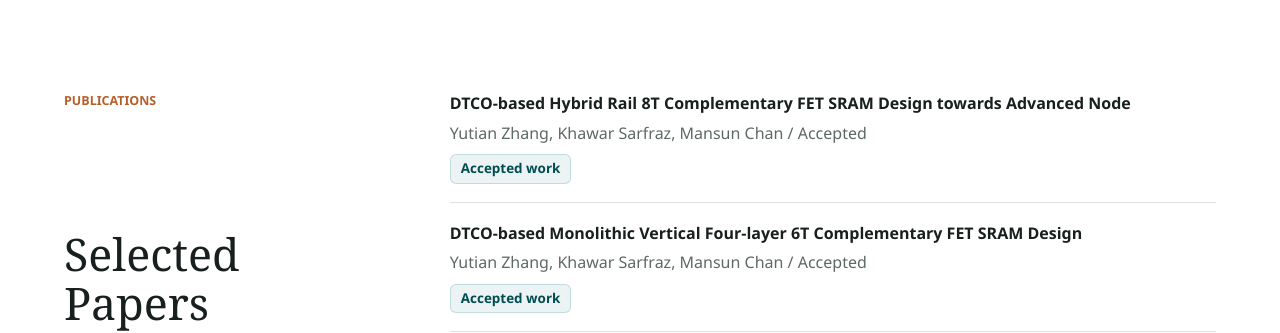
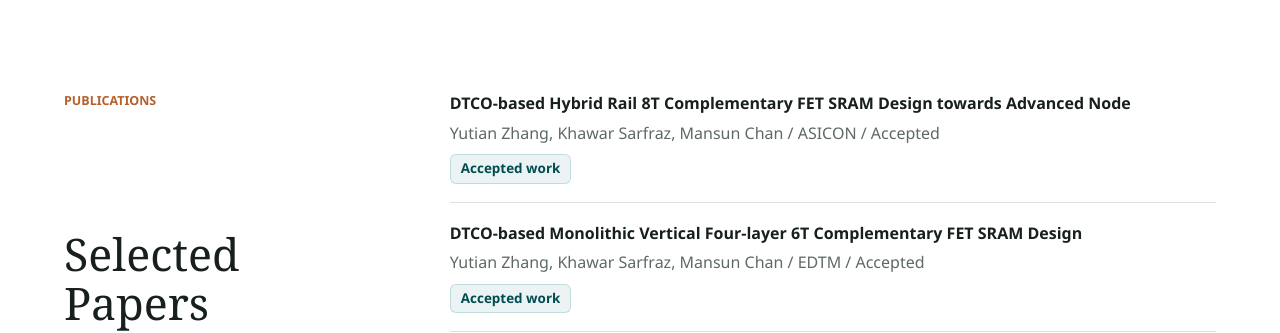
Before and after one commit to yzhangkq/yzhangkq.github.io, a plain HTML site: page index.html in a window 1280 px wide. Shown: the part 2080-2413 px from the top of the page. Drawn offline with Linux system fonts and the light colour scheme.

Commit message:
Add publication venues

```diff
--- a/index.html
+++ b/index.html
@@ -127,12 +127,12 @@
         <div class="paper-list">
           <article class="paper">
             <p class="paper-title">DTCO-based Hybrid Rail 8T Complementary FET SRAM Design towards Advanced Node</p>
-            <p class="paper-meta">Yutian Zhang, Khawar Sarfraz, Mansun Chan / Accepted</p>
+            <p class="paper-meta">Yutian Zhang, Khawar Sarfraz, Mansun Chan / ASICON / Accepted</p>
             <span class="paper-status">Accepted work</span>
           </article>
           <article class="paper">
             <p class="paper-title">DTCO-based Monolithic Vertical Four-layer 6T Complementary FET SRAM Design</p>
-            <p class="paper-meta">Yutian Zhang, Khawar Sarfraz, Mansun Chan / Accepted</p>
+            <p class="paper-meta">Yutian Zhang, Khawar Sarfraz, Mansun Chan / EDTM / Accepted</p>
             <span class="paper-status">Accepted work</span>
           </article>
           <article class="paper">
```
Also changed, not shown: 1 other file.
